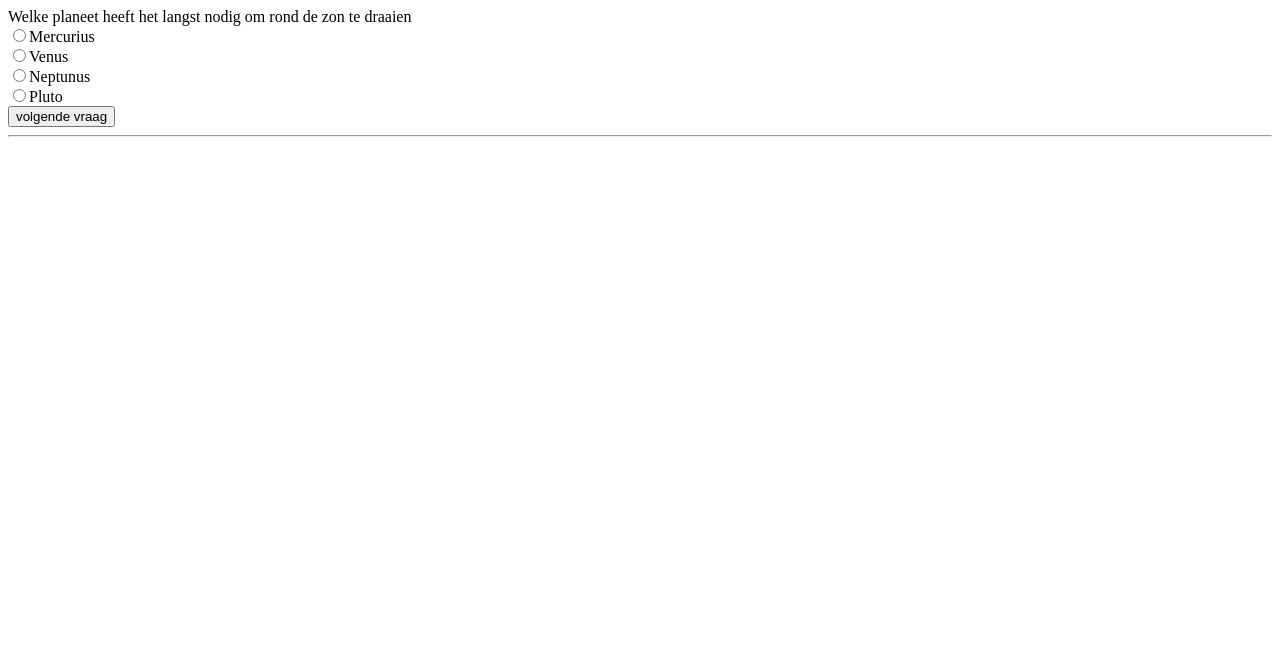
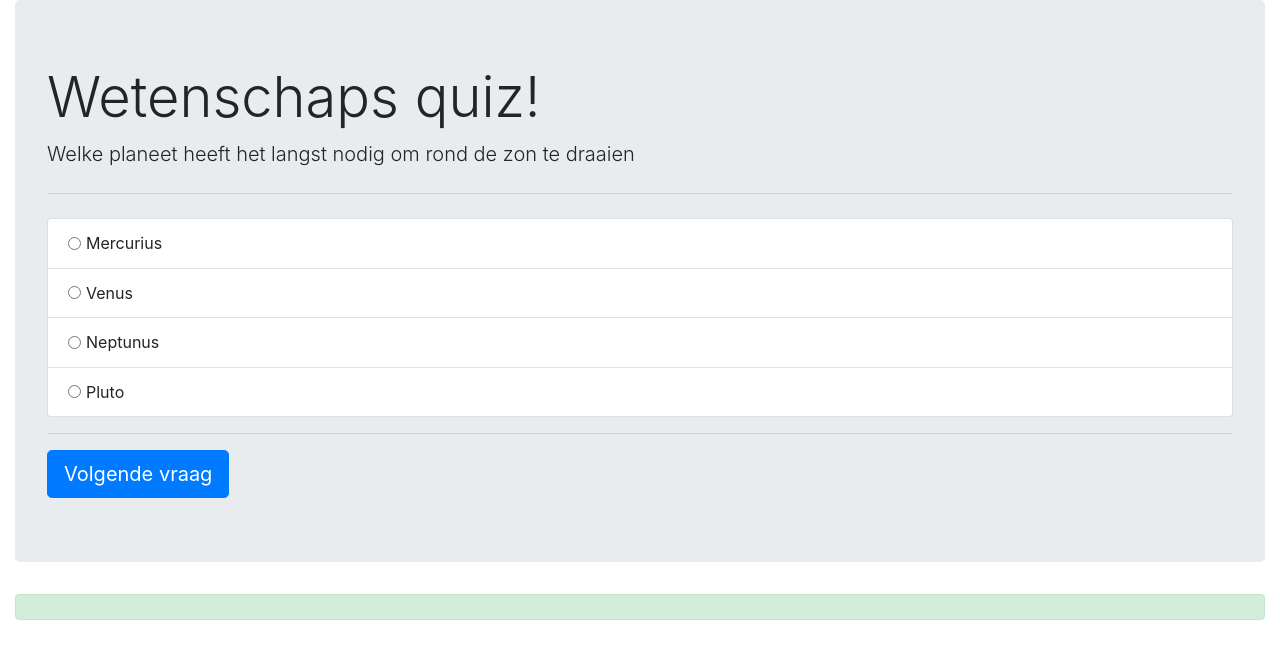
Before and after one commit to kdssoftware/Quiz-js-dom, a website: page index.html in a window 1280 px wide. Drawn offline with nearby package versions, Linux system fonts and the light colour scheme.

Commit message:
added bootrstrap

```diff
--- a/index.html
+++ b/index.html
@@ -3,18 +3,49 @@
 <head>
     <meta charset="UTF-8">
     <title>Title</title>
+    <link rel="stylesheet" href="https://stackpath.bootstrapcdn.com/bootstrap/4.4.1/css/bootstrap.min.css" integrity="sha384-Vkoo8x4CGsO3+Hhxv8T/Q5PaXtkKtu6ug5TOeNV6gBiFeWPGFN9MuhOf23Q9Ifjh" crossorigin="anonymous">
 </head>
 <body>
-    <div id="vraag"></div>
-    <form action="">
-    <input id="radio0" type="radio" name="0" ><label id="label0" for="0"></label><br>
-    <input id="radio1"  type="radio" name="0" ><label id="label1" for="1"></label><br>
-    <input id="radio2" type="radio" name="0" ><label id="label2" for="2"></label><br>
-    <input id="radio3" type="radio" name="0" ><label id="label3" for="3"></label><br>
-    </form>
-    <button id="volgende" onlick="vraag()">volgende vraag</button>
-    <hr />
-    <p id="zin"></p>
+    <div class="container-fluid">
+        <div class="jumbotron">
+            <h1 class="display-4">Wetenschaps quiz!</h1>
+            <p id="vraag" class="lead"></p>
+            <hr class="my-4">
+            <ul class="list-group">
+                <li class="list-group-item">
+                <div class="form-check form-check-inline">
+                    <input class="form-check-input" type="radio" name="inlineRadioOptions" id="radio0" value="option1">
+                    <label id="label0" class="form-check-label" for="radio0">1</label>
+                </div>
+                </li>
+                <li class="list-group-item">
+                    <div class="form-check form-check-inline">
+                        <input class="form-check-input" type="radio" name="inlineRadioOptions" id="radio1" value="option1">
+                        <label id="label1" class="form-check-label" for="radio1">1</label>
+                    </div>
+                </li>
+                <li class="list-group-item">
+                    <div class="form-check form-check-inline">
+                        <input class="form-check-input" type="radio" name="inlineRadioOptions" id="radio2" value="option1">
+                        <label id="label2" class="form-check-label" for="radio2">1</label>
+                    </div>
+                </li>
+                <li class="list-group-item">
+                    <div class="form-check form-check-inline">
+                        <input class="form-check-input" type="radio" name="inlineRadioOptions" id="radio3" value="option1">
+                        <label id="label3" class="form-check-label" for="radio3">1</label>
+                    </div>
+                </li>
+            </ul>
+            <hr />
+            <a id="volgende" class="btn btn-primary btn-lg" href="#" role="button">Volgende vraag</a>
+        </div>
+        <div id="zin" class="alert alert-success" role="alert">
+        </div>
+    </div>
     <script src="dist/main.js"></script>
+    <script src="https://code.jquery.com/jquery-3.4.1.slim.min.js" integrity="sha384-J6qa4849blE2+poT4WnyKhv5vZF5SrPo0iEjwBvKU7imGFAV0wwj1yYfoRSJoZ+n" crossorigin="anonymous"></script>
+    <script src="https://cdn.jsdelivr.net/npm/popper.js@1.16.0/dist/umd/popper.min.js" integrity="sha384-Q6E9RHvbIyZFJoft+2mJbHaEWldlvI9IOYy5n3zV9zzTtmI3UksdQRVvoxMfooAo" crossorigin="anonymous"></script>
+    <script src="https://stackpath.bootstrapcdn.com/bootstrap/4.4.1/js/bootstrap.min.js" integrity="sha384-wfSDF2E50Y2D1uUdj0O3uMBJnjuUD4Ih7YwaYd1iqfktj0Uod8GCExl3Og8ifwB6" crossorigin="anonymous"></script>
 </body>
 </html>
```
